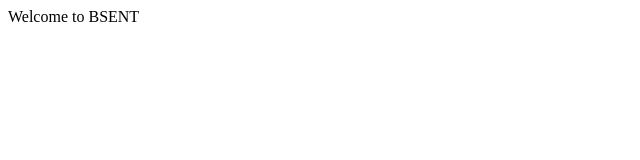
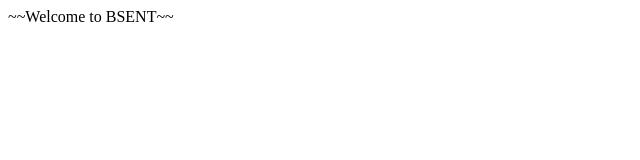
Before and after one commit to csjan0805/mygit, a plain HTML site: page index.html in a window 1280 px wide. Shown: the full height of the page, 0-640 px from the left. Drawn offline with Linux system fonts and the light colour scheme.

Commit message:
third git

```diff
--- a/index.html
+++ b/index.html
@@ -3,6 +3,6 @@
   <title>BSNET</title>
 </head>
 <body>
-  Welcome to BSENT
+  ~~Welcome to BSENT~~
 </body>
 </html>
```
Also changed, not shown: hello.txt.txt (deleted).
